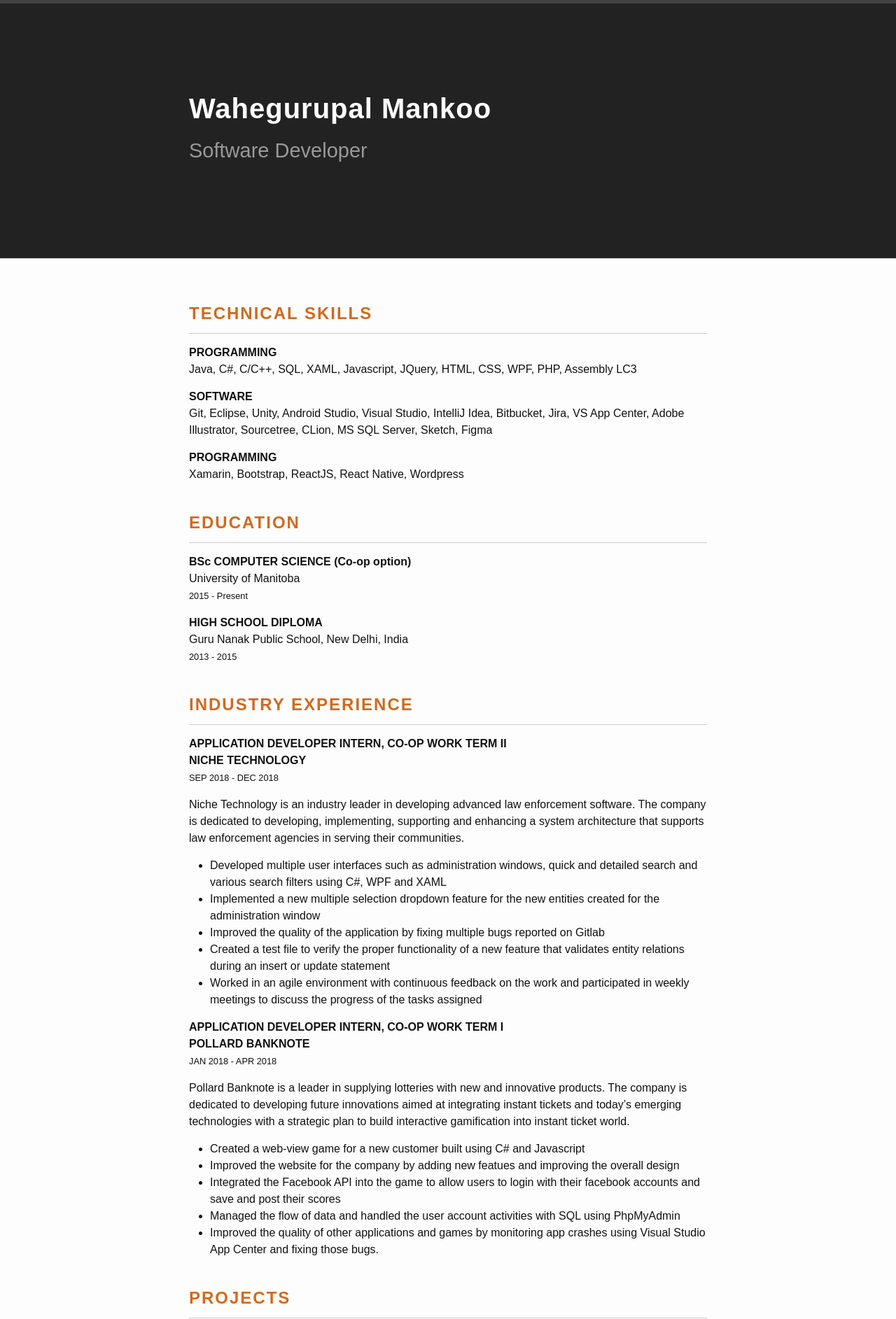
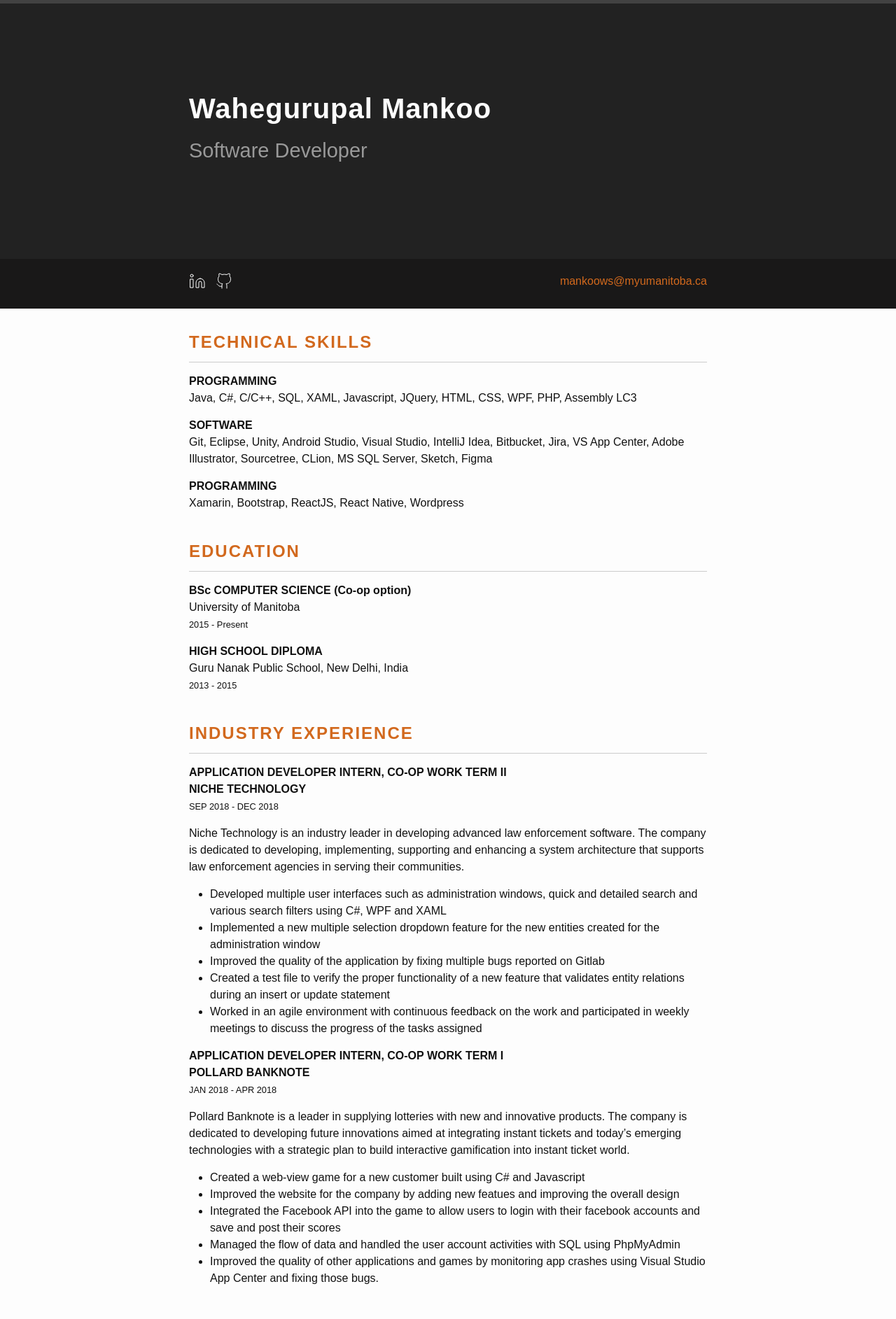
Before and after one commit to wahegurupal1912/resume, a Jekyll site: the page built from index.markdown, in a window 1280 px wide. Shown: the top 1885 px of the page at 70% size. Built offline with Jekyll 4.4.1, drawn with Linux system fonts in a browser that asks for light colours; some web fonts are replaced.

Commit message:
Added contact and social links

```diff
--- a/_config.yml
+++ b/_config.yml
@@ -24,7 +24,7 @@ name: Wahegurupal Mankoo
 occupation: Software Developer
 baseurl: "/resume" # the subpath of your site, e.g. /blog
 url: "" # the base hostname & protocol for your site, e.g. http://example.com
-twitter_username: WahegruupalM
+linkedin_username: in/wahegurupal-mankoo-239b85140
 github_username: wahegurupal1912
 
 # Build settings
--- a/_includes/header.html
+++ b/_includes/header.html
@@ -10,3 +10,26 @@
     </div>
   </div>
 </header>
+<div class="contacto">
+  <div class="wrapper">
+    <div class="social-blade">
+      <div class="social-icons">
+        <a
+          target="_blank"
+          href="https://linkedin.com/{{ site.linkedin_username }}"
+          ><span class="icon icon--linkedin"
+            >{% include icon-linkedin.svg %}</span
+          ></a
+        >
+        <a target="_blank" href="https://github.com/{{ site.github_username }}"
+          ><span class="icon icon--github"
+            >{% include icon-github.svg %}</span
+          ></a
+        >
+      </div>
+      <div class="contact-info">
+        <a href="mailto:mankoows@myumanitoba.ca">{{ site.email }}</a>
+      </div>
+    </div>
+  </div>
+</div>
--- a/_includes/icon-github.html
+++ /dev/null
@@ -1 +0,0 @@
-<a href="https://github.com/{{ include.username }}"><span class="icon icon--github">{% include icon-github.svg %}</span><span class="username">{{ include.username }}</span></a>
--- a/_includes/icon-twitter.html
+++ /dev/null
@@ -1 +0,0 @@
-<a href="https://twitter.com/{{ include.username }}"><span class="icon icon--twitter">{% include icon-twitter.svg %}</span><span class="username">{{ include.username }}</span></a>
--- a/_sass/minima/_layout.scss
+++ b/_sass/minima/_layout.scss
@@ -244,11 +244,10 @@
 
 .site-header {
   border-top: 5px solid #424242;
-  border-bottom: 1px solid #e8e8e8;
+  border-bottom: 1px solid #222222;
   min-height: 55.95px;
   position: relative;
   background-color: #222;
-  margin-bottom: 30px;
   padding: 120px 0;
 }
 
@@ -284,3 +283,27 @@ h2 {
   letter-spacing: 2px;
   font-weight: 600;
 }
+
+.contacto {
+  background-color: #191818;
+  padding: 20px 0px;
+  color: #fff;
+}
+
+.social-blade {
+  display: flex;
+  justify-content: space-between;
+}
+
+.contact-info > a {
+  color: #d2691d;
+}
+
+.contact-info > a:hover {
+  color: #ec7c2b;
+}
+
+.social-icons > a {
+  margin-right: 10px;
+  /* margin-top: 14px; */
+}
```
Also changed, not shown: _includes/icon-github.svg, _includes/icon-linkedin.svg (added), _includes/icon-twitter.svg (deleted), 2 other files.
